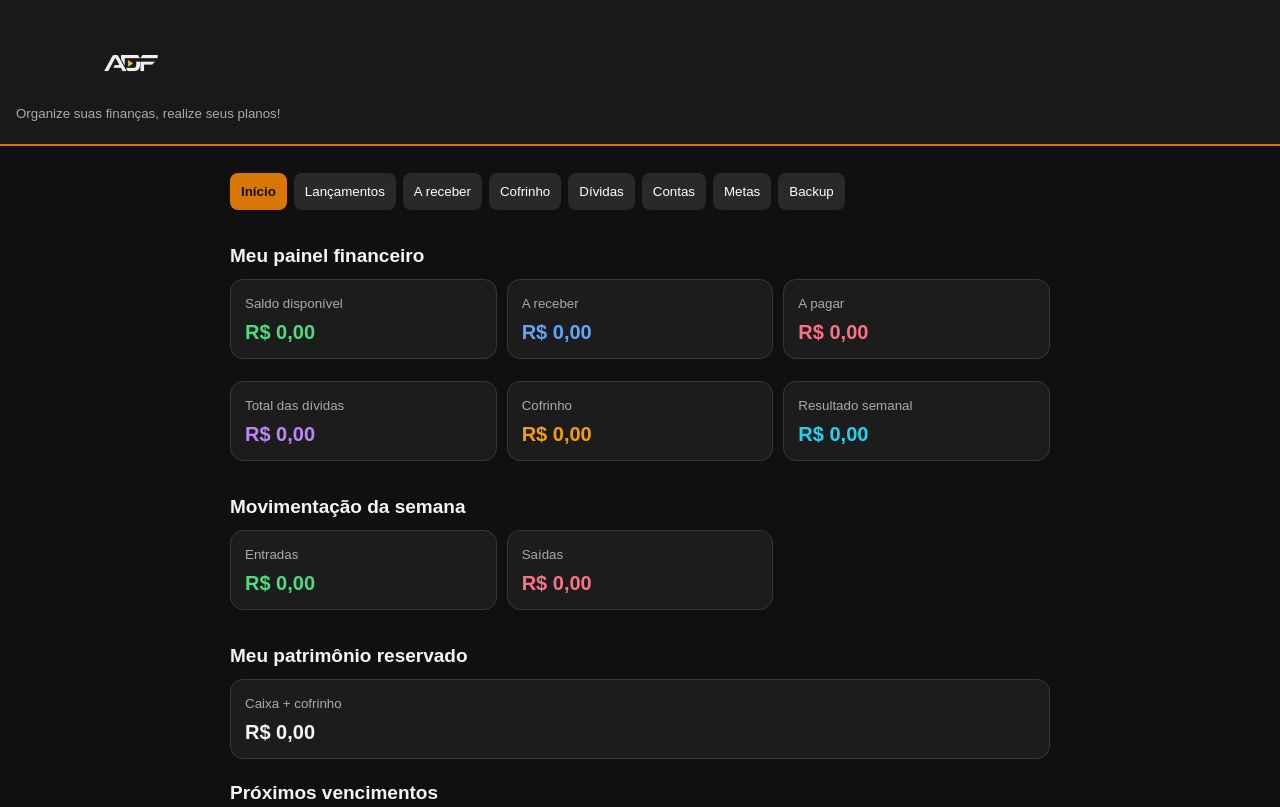
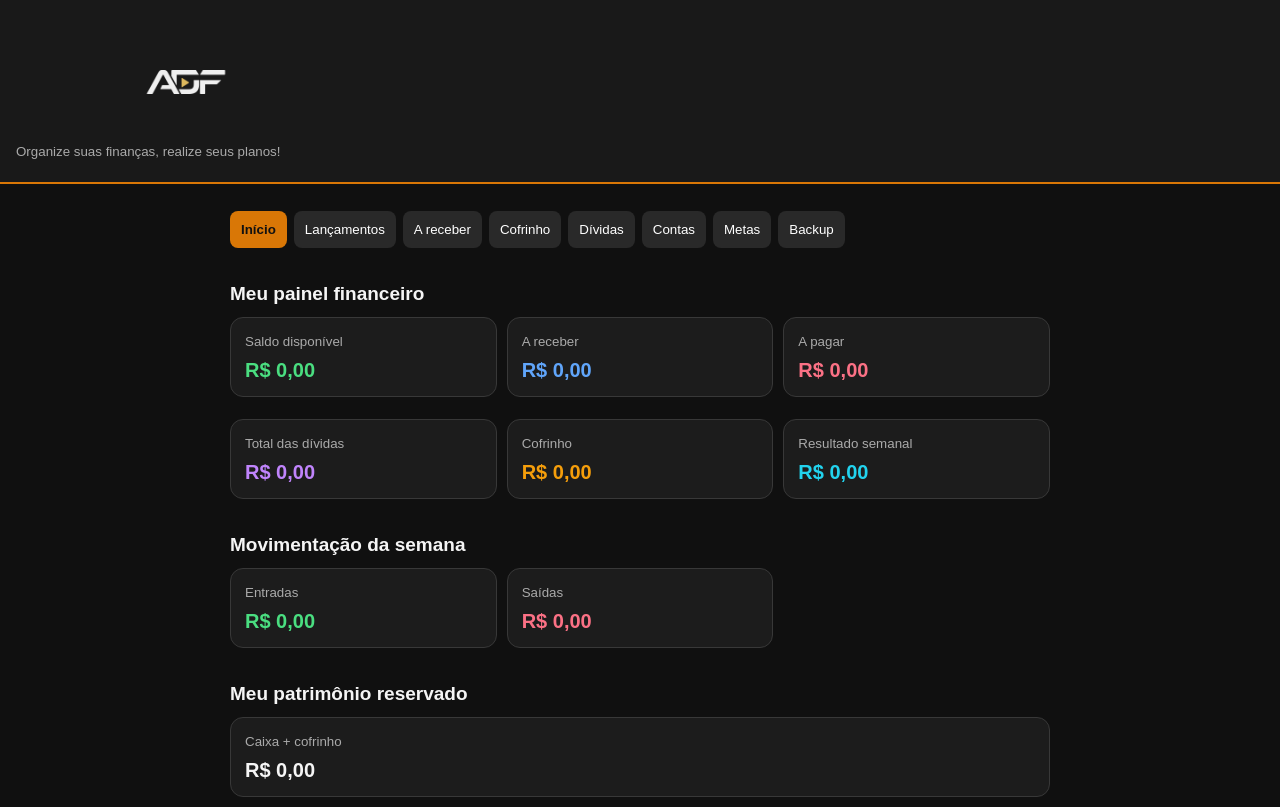
Before and after one commit to adfmeufinanceiro/adf-meu-financeiro, a plain HTML site: page index.html in a window 1280 px wide. Shown: the top 807 px of the page. Drawn offline with Linux system fonts and the light colour scheme.

Commit message:
Update index.html

```diff
--- a/index.html
+++ b/index.html
@@ -13,7 +13,7 @@
 body{margin:0;background:#101010;color:#f5f5f5;font-family:Arial,sans-serif}
 header{background:#191919;padding:22px 16px;border-bottom:2px solid #d97706}
 .logo{display:flex;align-items:center;justify-content:flex-start}
-.logo img{display:block;width:min(230px,75vw);height:auto;max-height:82px;object-fit:contain}
+.logo img{display:block;width:min(340px,90vw);height:auto;max-height:120px;object-fit:contain}
 header small{color:#aaa}
 main{padding:15px;max-width:850px;margin:auto;padding-bottom:35px}
 h2{font-size:19px;margin:23px 0 12px}
```
